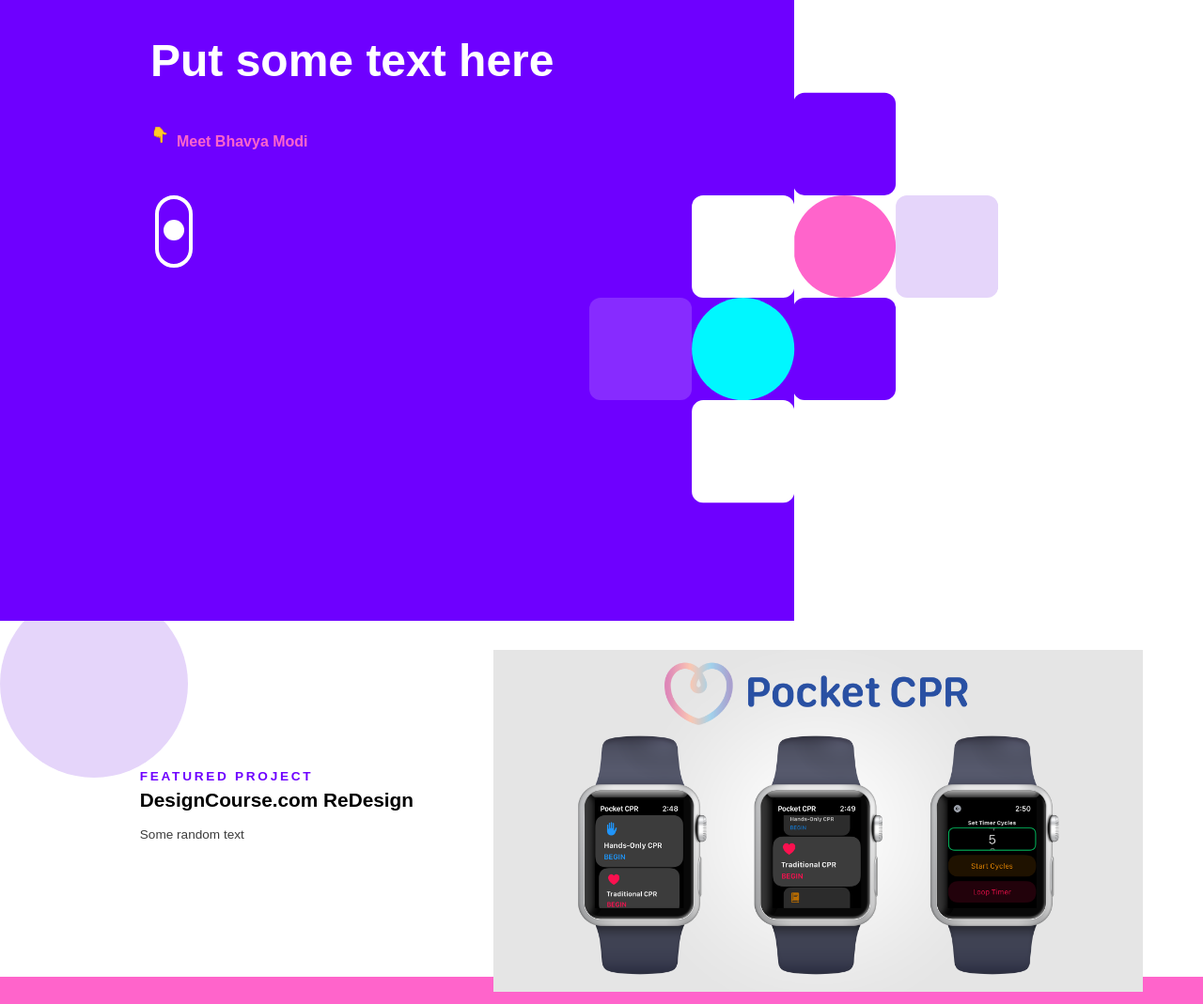
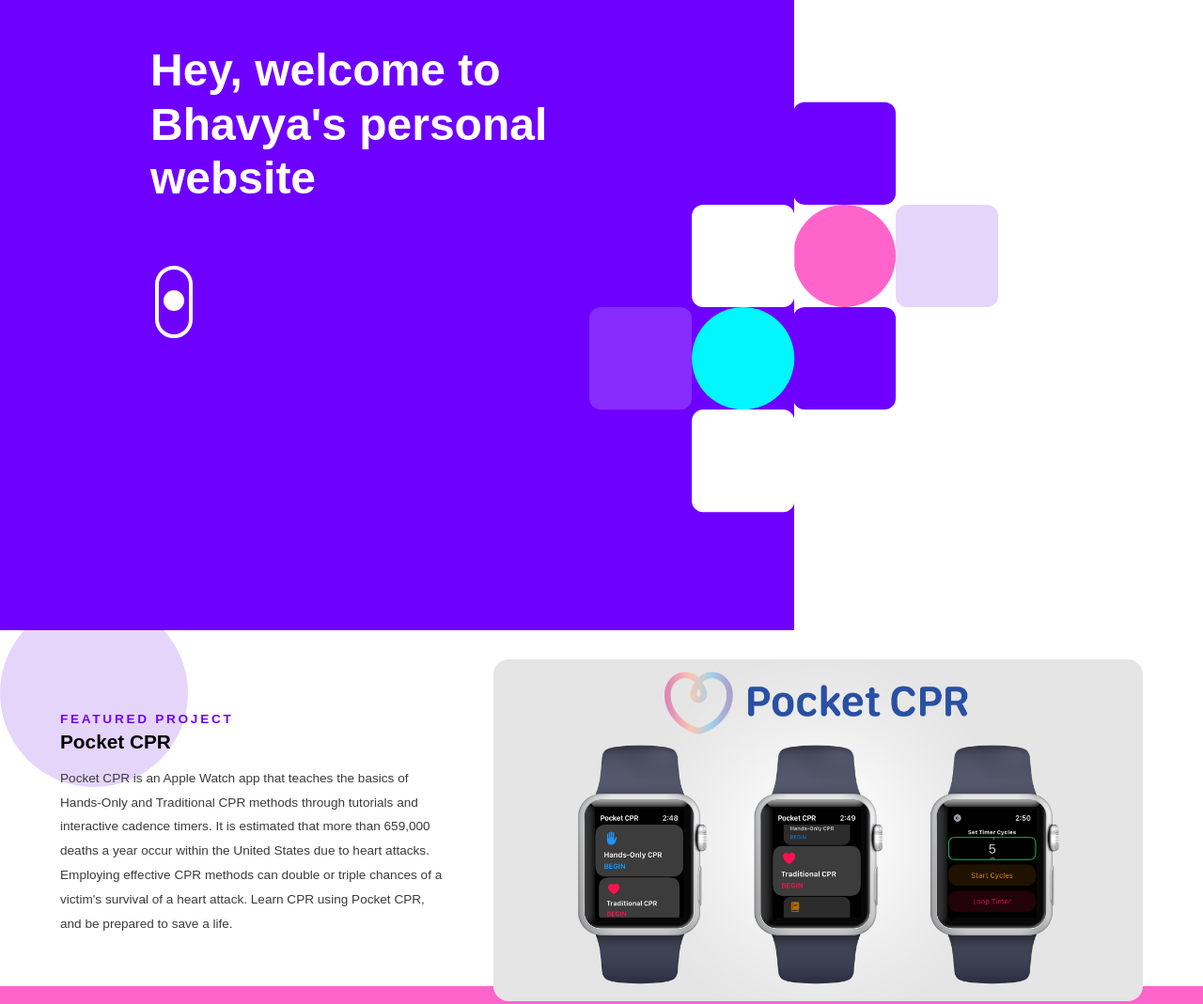
Before and after one commit to Bhavya873/Bhavya873.github.io, a plain HTML site: page index.html in a window 1280 px wide. Shown: the part 180-1249 px from the top of the page at 94% size. Drawn offline with nearby package versions, Linux system fonts and the light colour scheme.

Commit message:
Featured project section done

```diff
--- a/css/main.scss
+++ b/css/main.scss
@@ -1,6 +1,6 @@
 @import url("https://fonts.googleapis.com/css2?family=Poppins:wght@300;500;700&display=swap");
 
-html{
+html {
   scroll-behavior: smooth;
 }
 
@@ -125,10 +125,11 @@
 
 .featured-desc {
   color: #3b3b3b;
-  margin-bottom: 3em;
+  margin-bottom: 2em;
   font-size: 0.85em;
-  line-height: 1.8em;
+  line-height: 1.9em;
   font-weight: 500;
+  margin-right: 4em;
 }
 
 .skills {
@@ -167,163 +168,165 @@
   .featured-desc {
     margin-bottom: 2em;
   }
-
 }
 
-.portfolio{
+.portfolio {
   background: #f7f7f7;
 }
 
-.portfolio-container a img{
+.portfolio-container a img {
   border-radius: 1em;
   margin-bottom: 2em;
 }
 
-@media only screen and (min-width: 800px){
+.featured img {
+  border-radius: 1em;
+}
 
-    .featured, .portfolio{
+@media only screen and (min-width: 800px) {
+  .featured,
+  .portfolio {
     text-align: left;
   }
 
-    .featured, .portfolio-container{
+  .featured,
+  .portfolio-container {
     display: grid;
     grid-template-columns: 40% auto;
   }
 
-    .left, .portfolio-left{
+  .left,
+  .portfolio-left {
     display: grid;
     place-content: center;
   }
 
-    .rigth{
+  .rigth {
     margin-left: 2em;
     margin-right: 1em;
   }
 
-    .skills{
+  .skills {
     margin-top: -5em;
     margin-bottom: -7em;
     padding-top: 7em;
   }
 
-    .skills-container ul{
+  .skills-container ul {
     display: grid;
     grid-template-columns: repeat(3, auto);
     grid-gap: 1em;
   }
 
-    .portfolio{
+  .portfolio {
     padding-top: 7em;
   }
 
-    .portfolio-container img{
+  .portfolio-container img {
     margin-left: 2em;
   }
-
-
 }
 
-@media only screen and (min-width: 1050px){
-    .hero{
+@media only screen and (min-width: 1050px) {
+  .hero {
     height: 90vh;
   }
 
-    .nav-container{
+  .nav-container {
     display: grid;
     grid-template-columns: 66% auto;
 
-        header{
+    header {
       background: #6700ee;
     }
   }
 
-    header{
+  header {
     padding: 2em 2em 2em 4em;
   }
 
-
-    .social-header{
+  .social-header {
     padding: 2em 4em 2em 0;
   }
 
-    section{
+  section {
     padding: 4em;
   }
 
-    .social-header{
+  .social-header {
     display: block;
 
-        ul{
+    ul {
       display: flex;
       justify-content: space-between;
-            width: 7em;
+      width: 10em;
       float: right;
 
-            img{
-                width: 20px;
+      img {
+        width: 30px;
       }
     }
   }
 
-    .hero{
+  .hero {
     display: grid;
     grid-template-columns: 66% auto;
     background: unset;
     padding: 0;
 
-        .content{
+    .content {
       background: #6e00ff;
       padding: 6em 8em 6em 4em;
       text-align: left;
 
-            h1{
+      h1 {
         font-size: 3em;
         line-height: 1.2em;
       }
     }
   }
 
-    .meet{
+  .meet {
     margin: unset;
   }
 
-    .hero-design{
+  .hero-design {
     display: unset;
     margin-left: -50%;
     margin-top: 15%;
     width: 100%;
   }
 
-    .portfolio img{
+  .portfolio img {
     float: right;
     max-width: 500px;
   }
 }
 
-@media only screen and (min-width: 1250px){
-    header{
+@media only screen and (min-width: 1250px) {
+  header {
     padding: 2em 2em 2em 10em;
   }
 
-    .social-header{
+  .social-header {
     padding: 2em 10em 2em 0;
   }
 
-    .hero .content{
+  .hero .content {
     padding: 6em 8em 6em 10em;
   }
 }
 
-.circle{
+.circle {
   animation: circleAnim 1.5s infinite alternate-reverse;
 }
 
 @keyframes circleAnim {
-    from{
+  from {
     transform: translate(262px, 798px);
     z-index: 5;
   }
-    from{
+  from {
     transform: translate(262px, 830px);
   }
 }
--- a/index.html
+++ b/index.html
@@ -42,17 +42,12 @@
 
     <div class="hero">
       <div class="content">
-        <h1 class="stagger1">Put some text here</h1>
+        <h1 class="stagger1">Hey, welcome to Bhavya's personal website</h1>
         <div class="meet stagger1">
-          <span> 👇 </span>
-          <p>Meet Bhavya Modi</p>
+          <!--<span> 👇 </span>
+          <p>Meet Bhavya Modi</p> -->
         </div>
-        <svg
-        class="scroll stagger1"
-        width="40"
-          height="77"
-          viewBox="0 0 40 77"
-        >
+        <svg class="scroll stagger1" width="40" height="77" viewBox="0 0 40 77">
           <g id="scroll" transform="translate(-253 -787)">
             <g
               id="Rectangle_12"
@@ -169,9 +164,17 @@
       <div class="left">
         <div class="inner transition2">
           <p class="subtitle">Featured Project</p>
-          <a href="#" class="featured-title"> DesignCourse.com ReDesign</a>
+          <a href="https://github.com/Bhavya873/Pocket_CPR" class="featured-title">Pocket CPR</a>
 
-          <p class="featured-desc" >Some random text</p>
+          <p class="featured-desc">
+            Pocket CPR is an Apple Watch app that teaches the basics of
+            Hands-Only and Traditional CPR methods through tutorials and
+            interactive cadence timers. It is estimated that more than 659,000
+            deaths a year occur within the United States due to heart attacks.
+            Employing effective CPR methods can double or triple chances of a
+            victim's survival of a heart attack. Learn CPR using Pocket CPR, and
+            be prepared to save a life.
+          </p>
         </div>
       </div>
       <img
@@ -261,7 +264,6 @@
       <div class="portfolio-container transition3">
         <a href="#Main"><p class="subtitle">👆 Back to the top 👆</p></a>
       </div>
-
     </section>
 
     <script
@@ -281,57 +283,63 @@
       gsap.registerPlugin(ScrollTrigger);
       var tl = gsap.timeline();
 
-        tl.from('.content', {
-            y: '-30%',
+      tl.from(".content", {
+        y: "-30%",
         opacity: 0,
         duration: 2,
-            ease: Power4.easeOut
-        })
-        tl.from('.stagger1', {
+        ease: Power4.easeOut,
+      });
+      tl.from(
+        ".stagger1",
+        {
           opacity: 0,
           y: -50,
           stagger: 0.3,
           ease: Power4.easeOut,
-            duration: 2
-        }, "-=1.5")
+          duration: 2,
+        },
+        "-=1.5"
+      );
 
-        tl.from('.hero-design', {
+      tl.from(
+        ".hero-design",
+        {
           opacity: 0,
           y: 50,
           ease: Power4.easeOut,
-            duration: 1
-        }, "-=2")
+          duration: 1,
+        },
+        "-=2"
+      );
 
-        gsap.from(".square-anim",{
+      gsap.from(".square-anim", {
         stagger: 0.2,
         scale: 0.1,
         duration: 1,
-            ease: Back.easeOut.config(1.7)
-        })
+        ease: Back.easeOut.config(1.7),
+      });
 
       gsap.from(".transition2", {
         scrollTrigger: {
-                trigger: '.transition2',
-                start: "top bottom"
+          trigger: ".transition2",
+          start: "top bottom",
         },
         y: 50,
         opacity: 0,
         duration: 2,
-            stagger: 0.3
-        })
+        stagger: 0.3,
+      });
 
       gsap.from(".transition3", {
         scrollTrigger: {
-                trigger: '.transition3',
-                start: "top bottom"
+          trigger: ".transition3",
+          start: "top bottom",
         },
         y: 50,
         opacity: 0,
         duration: 2,
-            stagger: 0.3
-        })
-
+        stagger: 0.3,
+      });
     </script>
-
   </body>
 </html>
```
Also changed, not shown: css/main.css, 1 other file. Lines whose indentation alone changed are shown as unchanged.
